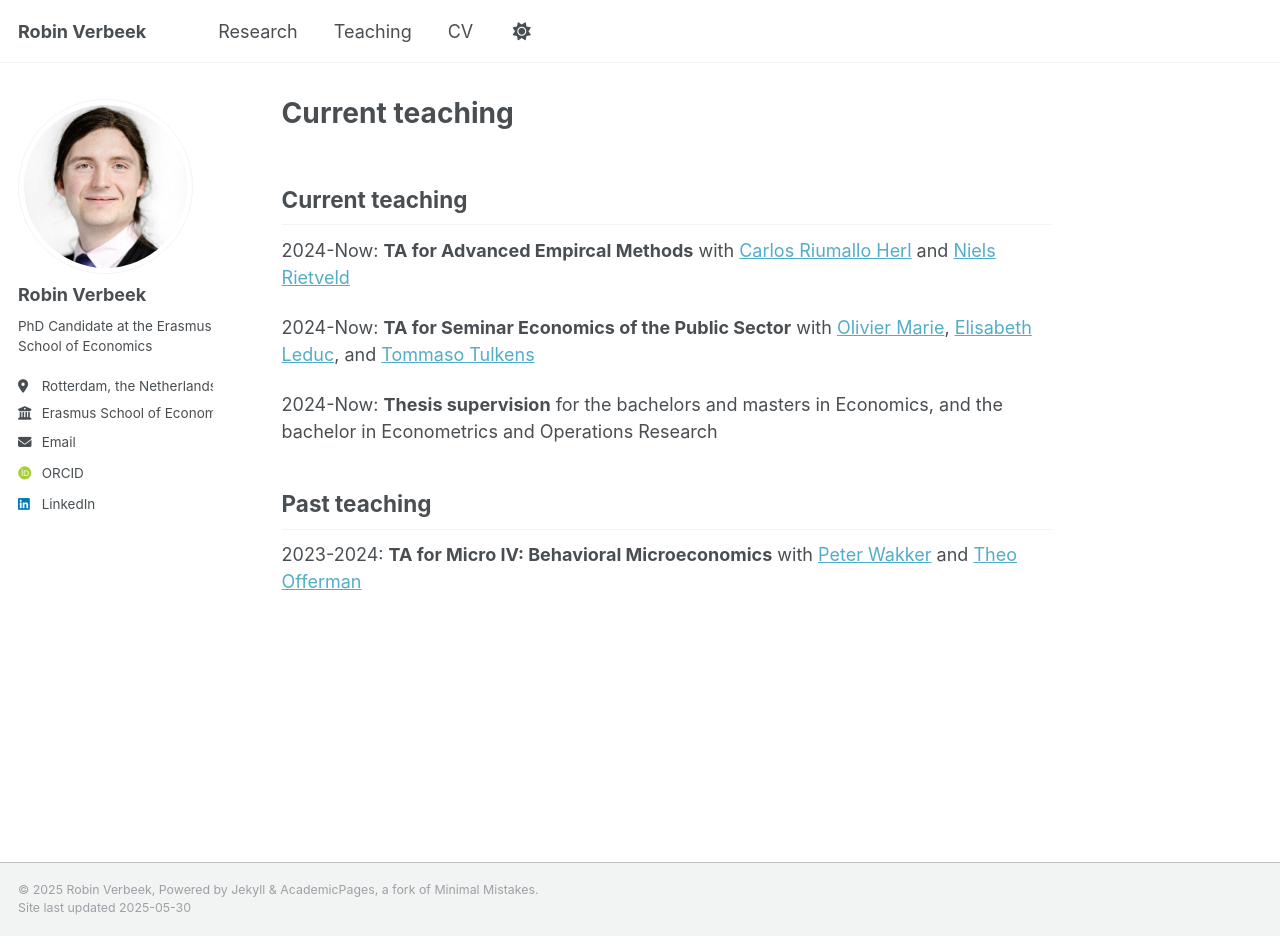
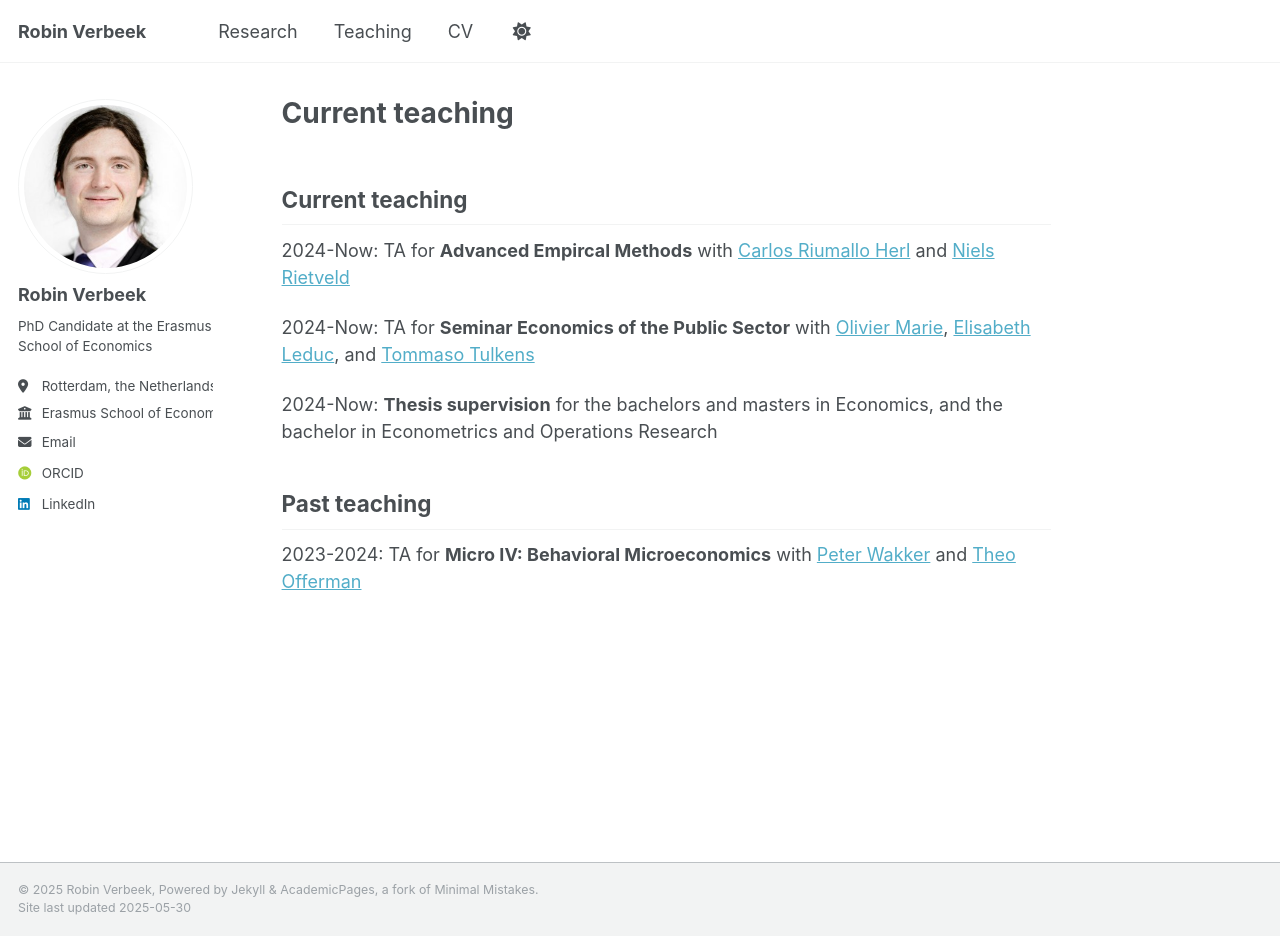
Before and after one commit to RobinV1/robinv1.github.io, a Jekyll site: the page built from _pages/teaching.md, in a window 1280 px wide and 936 px high. Built offline with Jekyll 4.4.1, drawn with Linux system fonts in a browser that asks for light colours; some web fonts are replaced; our own code applies the rules of GitHub Pages for plain Markdown files.

```diff
--- a/_pages/teaching.md
+++ b/_pages/teaching.md
@@ -1,9 +1,9 @@
 ## Current teaching
-2024-Now: **TA for Advanced Empircal Methods** with [Carlos Riumallo Herl](https://www.eur.nl/en/people/carlos-riumallo-herl) and [Niels Rietveld](https://www.eur.nl/en/people/niels-rietveld)
+2024-Now: TA for **Advanced Empircal Methods** with [Carlos Riumallo Herl](https://www.eur.nl/en/people/carlos-riumallo-herl) and [Niels Rietveld](https://www.eur.nl/en/people/niels-rietveld)
 
-2024-Now: **TA for Seminar Economics of the Public Sector** with [Olivier Marie](https://sites.google.com/site/oliviermarie/), [Elisabeth Leduc](https://sites.google.com/view/elisabethleduc/about-me), and [Tommaso Tulkens](https://www.linkedin.com/in/tommaso-tulkens-economics/)
+2024-Now: TA for **Seminar Economics of the Public Sector** with [Olivier Marie](https://sites.google.com/site/oliviermarie/), [Elisabeth Leduc](https://sites.google.com/view/elisabethleduc/about-me), and [Tommaso Tulkens](https://www.linkedin.com/in/tommaso-tulkens-economics/)
 
 2024-Now: **Thesis supervision** for the bachelors and masters in Economics, and the bachelor in Econometrics and Operations Research
 
 ## Past teaching
-2023-2024: **TA for Micro IV: Behavioral Microeconomics** with [Peter Wakker](https://www.eur.nl/people/peter-wakker) and [Theo Offerman](https://www.uva.nl/en/profile/o/f/t.j.s.offerman/t.j.s.offerman.html?cb#Profile)
+2023-2024: TA for **Micro IV: Behavioral Microeconomics** with [Peter Wakker](https://www.eur.nl/people/peter-wakker) and [Theo Offerman](https://www.uva.nl/en/profile/o/f/t.j.s.offerman/t.j.s.offerman.html?cb#Profile)
```
